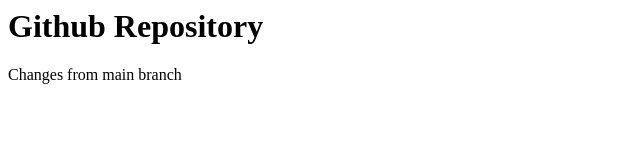
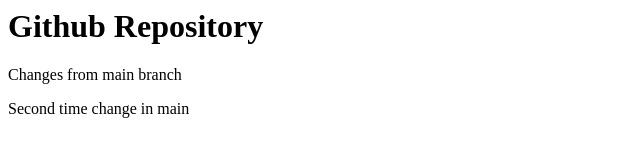
Before and after one commit to netheader76/project-min, a plain HTML site: page index.html in a window 1280 px wide. Shown: the whole page, without its empty margins (0-640 px from the left). Drawn offline with Linux system fonts and the light colour scheme.

Commit message:
second time change in main branch

```diff
--- a/index.html
+++ b/index.html
@@ -3,5 +3,6 @@
     <body>
         <h1>Github Repository</h1>
         <p>Changes from main branch</p>
+        <p>Second time change in main</p>
     </body>
 </html>
```
